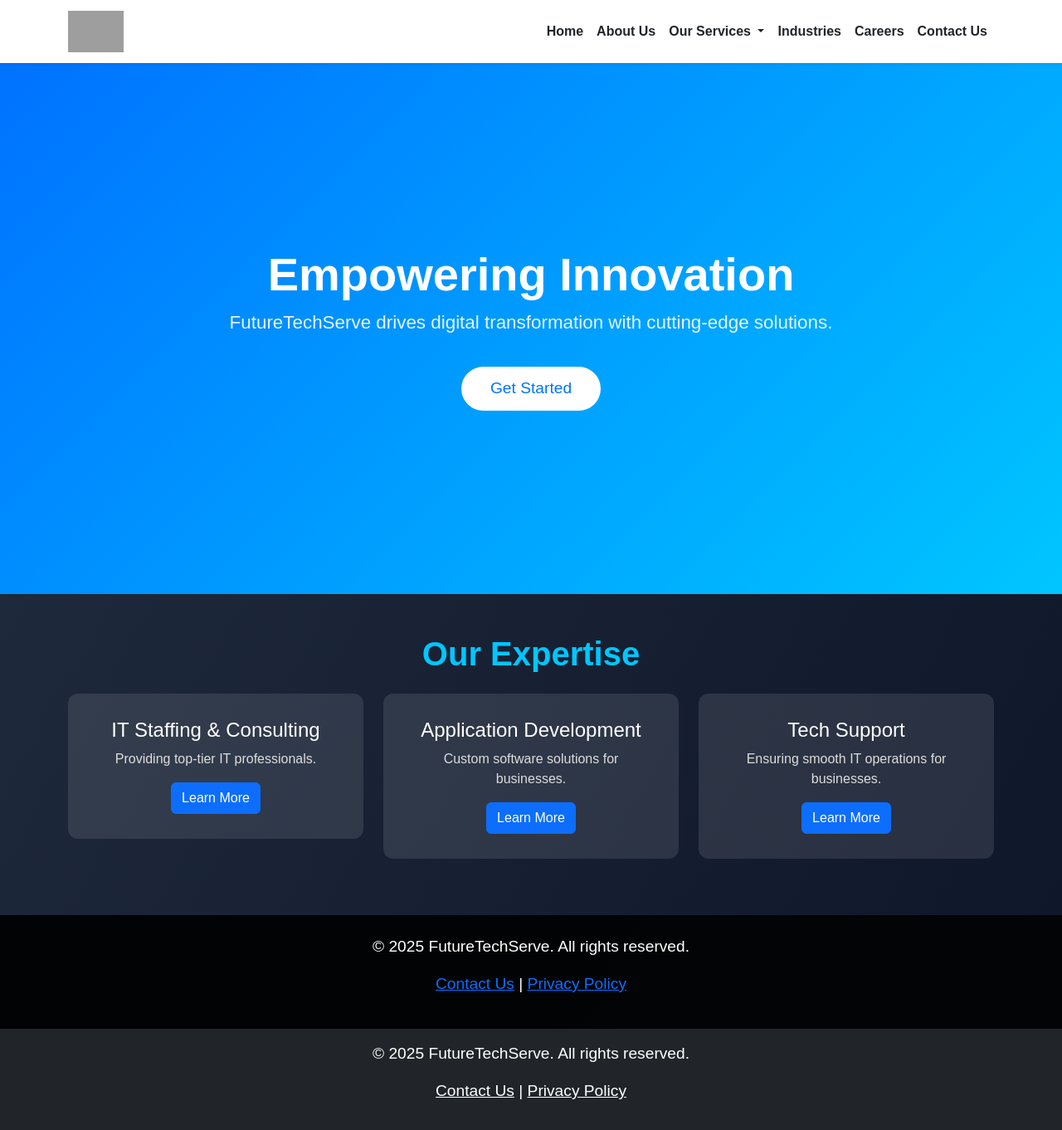
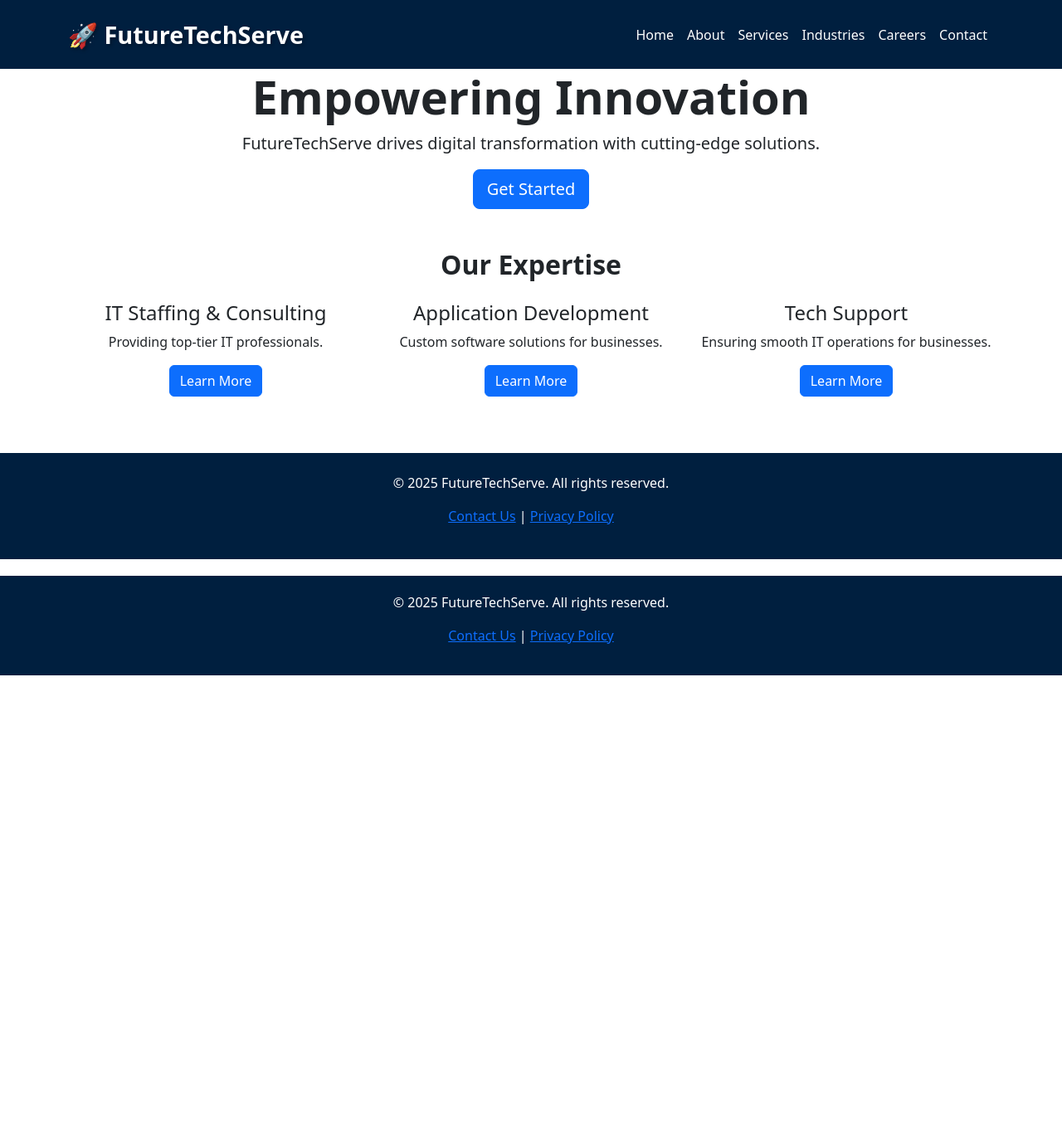
Before and after one commit to PUNEETH-ALLA/FutureServe, a Django app: page / in a window 1280 px wide. Shown: the whole page at 83% size. After the commit the page ends 814 px from the top, so only its background shows below. Run offline with Django 5.2, Linux system fonts and the light colour scheme; grey boxes are pictures that could not be loaded.

Commit message:
Updated navigation, styles, and independent page styling

```diff
--- a/home/static/css/home.css
+++ b/home/static/css/home.css
@@ -1,118 +1,29 @@
-/* Home Page Independent Styling */
-body {
-    font-family: 'Poppins', sans-serif;
-    background: linear-gradient(120deg, #0f172a, #1e293b);
-    color: white;
-    text-align: center;
-    margin: 0;
-    padding: 0;
-}
-
-/* Navbar */
-.navbar {
-    background: rgba(0, 0, 0, 0.9);
-    padding: 1rem;
-}
-
-.navbar-brand {
-    font-size: 1.8rem;
-    font-weight: bold;
-    color: white !important;
-}
-
-.nav-link {
-    color: white !important;
-    font-weight: 500;
-    transition: 0.3s ease-in-out;
-}
-
-.nav-link:hover {
-    color: #00c6ff !important;
-    text-shadow: 0 0 8px rgba(0, 198, 255, 0.8);
-}
-
-/* Hero Section */
 .hero {
     height: 80vh;
+    background: linear-gradient(135deg, #0072ff, #00c6ff);
     display: flex;
     align-items: center;
     justify-content: center;
     text-align: center;
-    background: linear-gradient(135deg, #0072ff, #00c6ff);
     color: white;
-    padding: 20px;
+    clip-path: polygon(0 0, 100% 0, 100% 85%, 0 100%);
 }
-
 .hero h1 {
-    font-size: 3.5rem;
+    font-size: 4rem;
     font-weight: bold;
 }
-
 .hero p {
-    font-size: 1.4rem;
-    opacity: 0.9;
+    font-size: 1.5rem;
 }
-
 .hero .btn {
-    margin-top: 20px;
     padding: 12px 35px;
     font-size: 1.2rem;
     border-radius: 30px;
     background: white;
     color: #0072ff;
     transition: 0.4s;
-    border: none;
 }
-
 .hero .btn:hover {
     background: #00c6ff;
     color: white;
-    box-shadow: 0px 0px 15px rgba(255, 255, 255, 0.7);
 }
-
-/* Services Section */
-.services {
-    padding: 80px 0;
-    text-align: center;
-    background: linear-gradient(120deg, #1e293b, #0f172a);
-}
-
-.services h2 {
-    font-size: 2.5rem;
-    font-weight: 700;
-    color: #00c6ff;
-}
-
-/* Service Cards */
-.service-card {
-    background: rgba(255, 255, 255, 0.1);
-    padding: 30px;
-    border-radius: 12px;
-    transition: 0.3s;
-    text-align: center;
-    margin-bottom: 20px;
-}
-
-.service-card h4 {
-    font-size: 1.5rem;
-    color: #fff;
-}
-
-.service-card p {
-    font-size: 1rem;
-    color: #ddd;
-}
-
-.service-card:hover {
-    transform: translateY(-8px);
-    box-shadow: 0px 6px 12px rgba(255, 255, 255, 0.2);
-}
-
-/* Footer */
-.footer {
-    background: rgba(0, 0, 0, 0.9);
-    color: white;
-    padding: 40px 0;
-    text-align: center;
-    font-size: 1.2rem;
-}
--- a/home/templates/home/base.html
+++ b/home/templates/home/base.html
@@ -2,7 +2,6 @@
 <!DOCTYPE html>
 <html lang="en">
 <head>
-    <link rel="stylesheet" type="text/css" href="{% static 'css/home.css' %}">
     <meta charset="UTF-8">
     <meta name="viewport" content="width=device-width, initial-scale=1">
     <title>{% block title %}FutureTechServe{% endblock %}</title>
@@ -10,56 +9,74 @@
     <!-- Bootstrap CSS -->
     <link href="https://cdn.jsdelivr.net/npm/bootstrap@5.3.0/dist/css/bootstrap.min.css" rel="stylesheet">
 
-    <!-- Custom CSS -->
-    <link rel="stylesheet" href="/static/css/styles.css">
+    <!-- Page-Specific Styles -->
+    {% block custom_css %}{% endblock %}
+
+    <style>
+        /* Navbar */
+        .navbar {
+            background-color: #001f3f;
+            padding: 15px;
+        }
+        .navbar-brand {
+            font-size: 1.8rem;
+            font-weight: bold;
+            color: #ffffff !important;
+            text-shadow: 2px 2px 4px rgba(0, 0, 0, 0.3);
+        }
+        .nav-link {
+            color: #ffffff !important;
+            font-weight: 500;
+            transition: 0.3s ease-in-out;
+        }
+        .nav-link:hover {
+            color: #00c6ff !important;
+            text-shadow: 0 0 8px rgba(0, 198, 255, 0.8);
+        }
+
+        /* Footer */
+        .footer {
+            background: #001f3f;
+            color: white;
+            padding: 20px;
+            text-align: center;
+            margin-top: 20px;
+        }
+    </style>
 </head>
 <body>
 
-    <!-- Navbar -->
-    <nav class="navbar navbar-expand-lg navbar-light bg-white shadow-sm">
+    <!-- Navigation Bar -->
+    <nav class="navbar navbar-expand-lg navbar-dark">
         <div class="container">
-            <a class="navbar-brand" href="/">
-                <img src="/static/images/logo.png" alt="FutureTechServe" height="50">
-            </a>
+            <a class="navbar-brand" href="{% url 'home' %}">🚀 FutureTechServe</a>
             <button class="navbar-toggler" type="button" data-bs-toggle="collapse" data-bs-target="#navbarNav">
                 <span class="navbar-toggler-icon"></span>
             </button>
             <div class="collapse navbar-collapse" id="navbarNav">
                 <ul class="navbar-nav ms-auto">
-                    <li class="nav-item"><a class="nav-link text-dark fw-bold" href="/">Home</a></li>
-                    <li class="nav-item"><a class="nav-link text-dark fw-bold" href="/about/">About Us</a></li>
-                    <li class="nav-item dropdown">
-                        <a class="nav-link dropdown-toggle text-dark fw-bold" href="#" id="servicesDropdown" data-bs-toggle="dropdown">
-                            Our Services
-                        </a>
-                        <ul class="dropdown-menu">
-                            <li><a class="dropdown-item" href="{% url 'services_detail' 'it-staffing' %}">IT Staffing & Consulting</a></li>
-                            <li><a class="dropdown-item" href="{% url 'services_detail' 'app-development' %}">Application Development</a></li>
-                            <li><a class="dropdown-item" href="{% url 'services_detail' 'app-maintenance' %}">Application Maintenance</a></li>
-                            <li><a class="dropdown-item" href="{% url 'services_detail' 'tech-support' %}">Technical Support</a></li>
-                            <li><a class="dropdown-item" href="{% url 'services_detail' 'personal-training' %}">Personal Training</a></li>
-                        </ul>
-                    </li>
-                    <li class="nav-item"><a class="nav-link text-dark fw-bold" href="/industries/">Industries</a></li>
-                    <li class="nav-item"><a class="nav-link text-dark fw-bold" href="/careers/">Careers</a></li>
-                    <li class="nav-item"><a class="nav-link text-dark fw-bold" href="/contact/">Contact Us</a></li>
+                    <li class="nav-item"><a class="nav-link" href="{% url 'home' %}">Home</a></li>
+                    <li class="nav-item"><a class="nav-link" href="{% url 'about' %}">About</a></li>
+                    <li class="nav-item"><a class="nav-link" href="{% url 'services' %}">Services</a></li>
+                    <li class="nav-item"><a class="nav-link" href="{% url 'industries' %}">Industries</a></li>
+                    <li class="nav-item"><a class="nav-link" href="{% url 'careers' %}">Careers</a></li>
+                    <li class="nav-item"><a class="nav-link" href="{% url 'contact' %}">Contact</a></li>
                 </ul>
             </div>
         </div>
     </nav>
 
-    <!-- Main Content -->
+    <!-- Page Content -->
     <main>
         {% block content %}{% endblock %}
     </main>
 
     <!-- Footer -->
-    <footer class="footer bg-dark text-white text-center py-3">
+    <footer class="footer">
         <p>© 2025 FutureTechServe. All rights reserved.</p>
-        <p><a href="/contact/" class="text-white">Contact Us</a> | <a href="/privacy-policy/" class="text-white">Privacy Policy</a></p>
+        <p><a href="{% url 'contact' %}">Contact Us</a> | <a href="#">Privacy Policy</a></p>
     </footer>
 
     <script src="https://cdn.jsdelivr.net/npm/bootstrap@5.3.0/dist/js/bootstrap.bundle.min.js"></script>
-
 </body>
 </html>
```
Also changed, not shown: home/static/css/services.css (added, +18 -0 lines), home/static/css/about.css (added), home/static/css/industries.css (added).
